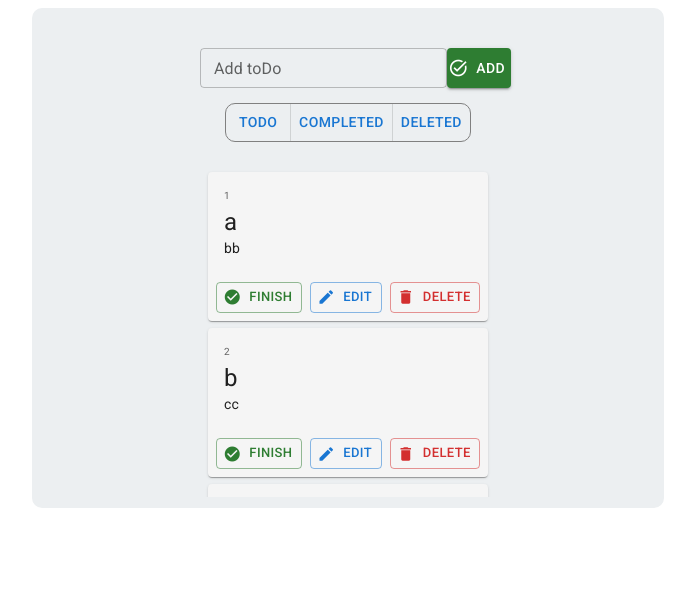
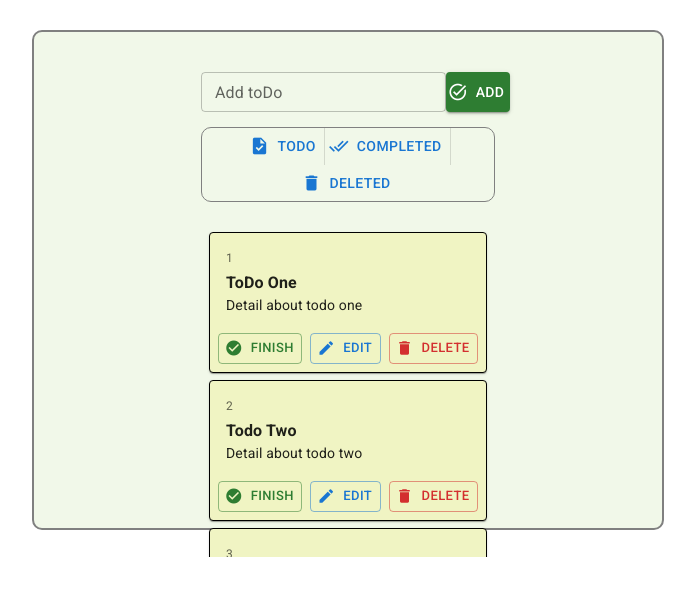
Before and after one commit to keyvanvafaee/test, a React (Create React App) app: page / in a window 1280 px wide. Shown: the top 596 px of the page, without its empty margins (292-987 px from the left). Built offline with nearby package versions, Linux system fonts and the light colour scheme.

Commit message:
Better Style

```diff
--- a/package.json
+++ b/package.json
@@ -1,7 +1,7 @@
 {
   "name": "learnreact",
   "version": "0.1.0",
-  "homepage": "https://keyvanvafaee.github.io/myapp",
+  "homepage": "https://keyvanvafaee.github.io/test",
   "private": true,
   "dependencies": {
     "@emotion/react": "^11.10.6",
@@ -19,9 +19,9 @@
     "react-router-dom": "^6.9.0",
     "react-scripts": "^2.1.3",
     "react-toastify": "^9.0.3",
+    "react-transition-group": "^4.4.5",
     "web-vitals": "^2.1.4"
   },
-
   "scripts": {
     "predeploy": "npm run build",
     "deploy": "gh-pages -d build",
--- a/public/index.html
+++ b/public/index.html
@@ -31,7 +31,7 @@
   </head>
   <body>
     <noscript>You need to enable JavaScript to run this app.</noscript>
-    <div id="root"></div>
+    <div id="root" ></div>
     <!--
       This HTML file is a template.
       If you open it directly in the browser, you will see an empty page.
--- a/src/AppComponents/App.js
+++ b/src/AppComponents/App.js
@@ -3,7 +3,7 @@
 //----------------------------------            --- React BIF Components ---
 import React, {useEffect, useReducer, useState} from "react";
 //----------------------------------            --- React External Components ---
-import {Box, Grid, Pagination, PaginationItem} from "@mui/material";
+import {Box, Button, Fade, Grid, Grow, Icon, Pagination, PaginationItem, Slide, Zoom} from "@mui/material";
 import ArrowBackIcon from '@mui/icons-material/ArrowBack';
 import ArrowForwardIcon from '@mui/icons-material/ArrowForward';
 //----------------------------------            --- MY React Components ---
@@ -14,6 +14,8 @@ import AppContext from "../Contexts/AppContext";
 import appReducer from "../Reducers/AppReducer";
 import ToDo from "./ToDo";
 import TodoState from "./TodoState";
+
+
 //----------------------------------
 
 
@@ -29,9 +31,9 @@ function App()
         showType : "todo",
         badges : {completed : 0 , deleted : 0},
         todoCounter : 3,
-        cards : [   {number : 1 , name : "a" , detail:"bb"  , status : "todo" , id : Math.random() , timestamp : new Date().getTime() },
-                    {number : 2 , name : "b" , detail:"cc"  , status : "todo" , id : Math.random() , timestamp : new Date().getTime() },
-                    {number : 3 , name : "c" , detail:"dd"  , status : "todo" , id : Math.random() , timestamp : new Date().getTime() },
+        cards : [   {number : 1 , name : "ToDo One"   , detail:"Detail about todo one"    , status : "todo" , id : Math.random() , timestamp : new Date().getTime() },
+                    {number : 2 , name : "Todo Two"   , detail:"Detail about todo two"    , status : "todo" , id : Math.random() , timestamp : new Date().getTime() },
+                    {number : 3 , name : "Todo Three" , detail:"Detail about todo three"  , status : "todo" , id : Math.random() , timestamp : new Date().getTime() },
 
         ]});
 
@@ -40,8 +42,13 @@ function App()
 
 
 
+
+
     return(
-        <Grid container xs={12} sm={9} md={6} sx={{  alignContent : "start",  backgroundColor : "#eceff1" , height: "500px" , borderRadius : "10px" , margin : "0 auto"}}  >
+        <Grid container xs={12} sm={9} md={6} sx={{ bgcolor: "#f1f8e9\n" ,  alignContent : "start",  border : "2px solid gray"   , height: "500px" , borderRadius : "10px" , margin : "30px auto"}}  >
+
+
+
             <Grid container  xs={12} sm={9} md={6} margin="30px auto"  padding="10px" >
                     <AppContext.Provider value={{state  , dispatch}}>
                         <AddToDo />
@@ -52,14 +59,26 @@ function App()
                         </Box>
 
 
-                        <Grid  overflow="auto"   Content="center" container maxHeight="340px"    padding={1} >
-                        {
-                            cardsLength(state.showType).length ?
-                                        state.cards.map( (card) =>  (  <ToDo  keys={card.id} showType={state.showType}  status={card.status} number = {card.number} name={card.name} detail ={card.detail} />  )) : <div style={{margin:"auto"}}> There is no todo</div>
-                        }
+                        <Zoom in={state.cards} style={{ transitionDelay: '500ms' }}>
+                                <Grid  overflow="auto"   Content="center" container maxHeight="340px"    padding={1} >
+                                    {
+                                        cardsLength(state.showType).length ?
+                                            state.cards.map( (card) =>  (
+
+                                                <ToDo  keys={card.id} showType={state.showType}  status={card.status} number = {card.number} name={card.name} detail ={card.detail} />  ))
+
+                                            : <div style={{margin:"auto"}}>
+
+                                                    There is no todo <br/>
+
+                                                </div>
+                                    }
+                                </Grid>
+
+                        </Zoom>
 
 
-                        </Grid>
+
                     </AppContext.Provider>
             </Grid>
         </Grid>
--- a/src/AppComponents/ToDo.js
+++ b/src/AppComponents/ToDo.js
@@ -26,16 +26,15 @@ function ToDo(props)
 
     const completeTodo = (event) => {
         const todoNumber = event.currentTarget.parentElement.parentElement.childNodes[0].childNodes[0].innerHTML;
-        console.log(todoNumber);
         const theCard = state.cards.filter((card)=> card.number == todoNumber);
-        console.log(theCard[0]);
+        // console.log(theCard[0]);
         dispatch({type : "completeTodo" , payload:theCard[0]});
     }
 
     const deleteTodo = (event) =>{
 
         const todoNumber = event.currentTarget.parentElement.parentElement.childNodes[0].childNodes[0].innerHTML;
-        console.log(todoNumber);
+
         const theCard = state.cards.filter((card)=> card.number == todoNumber);
 
         console.log(theCard);
@@ -71,23 +70,23 @@ function ToDo(props)
             {
 
                     ( props.showType === props.status ) ?
-                    <Card  sx={{  flex : "auto" , marginTop: "7px"  , backgroundColor: "#f5f5f5" , width :"100%"}} >
-                        <CardContent>
-                            <Typography sx={{fontSize : 10}} color="text.secondary" gutterBottom>
+                    <Card  sx={{ border :"1px solid black",  flex : "auto" , marginTop: "7px"  , backgroundColor: "#f0f4c3\n" , width :"100%" }} >
+                        <CardContent sx={{ height : "60px"}}>
+                            <Typography sx={{fontSize : 12}} color="text.secondary" gutterBottom>
                                 {props.number}
                             </Typography>
-                            <Typography variant="h5" component="div">
-                                {props.name}
+                            <Typography  component="div">
+                                <b> {props.name} </b>
                             </Typography>
                             <Typography variant="body2">
                                 {props.detail}
                                 <br />
 
                             </Typography>
-                        </CardContent>
+                        </CardContent >
                         {
                             props.status === "todo" &&
-                            <CardActions>
+                            <CardActions >
 
                                 <>
                                     <Button variant="outlined" size="small" color="success"
--- a/src/AppComponents/TodoState.js
+++ b/src/AppComponents/TodoState.js
@@ -4,7 +4,7 @@ import Button from '@mui/material/Button';
 import Tooltip from '@mui/material/Tooltip';
 import {useContext, useState} from "react";
 import AppContext from "../Contexts/AppContext";
-import {Badge, Divider} from "@mui/material";
+import {Badge, Divider, Icon} from "@mui/material";
 
 export default function TodoState() {
 
@@ -25,24 +25,25 @@ export default function TodoState() {
 
 
                     <Grid item>
-                        <Tooltip  title="Todo">
-                            <Button onClick={()=> dispatch({type : "showTodo" })} >ToDo </Button>
+                        <Tooltip  title="show remained todo">
+
+                            <Button  startIcon={<Icon>task</Icon>} onClick={()=> dispatch({type : "showTodo" })} >ToDo </Button>
                         </Tooltip>
 
                     </Grid>
                 <Divider orientation="vertical" flexItem/>
                 <Badge badgeContent={state.badges.completed} color="success"  max={3}>
                     <Grid item>
-                        <Tooltip  title="Completed">
-                            <Button onClick={()=> dispatch({type : "showCompleted"})}>Completed</Button>
+                        <Tooltip  title="show completed todo">
+                            <Button   startIcon={<Icon>done_all</Icon>} onClick={()=> dispatch({type : "showCompleted"})}>Completed</Button>
                         </Tooltip>
                     </Grid>
                 </Badge>
                 <Divider orientation="vertical" flexItem/>
                 <Badge badgeContent={state.badges.deleted} color="warning"  max={3}>
                     <Grid item>
-                        <Tooltip   title="Deleted">
-                            <Button onClick={()=> dispatch({type : "showDeleted" })}> Deleted</Button>
+                        <Tooltip   title="show deleted todo">
+                            <Button startIcon={<Icon>delete</Icon>} onClick={()=> dispatch({type : "showDeleted" })}> Deleted</Button>
                         </Tooltip>
                     </Grid>
                 </Badge>
```
Also changed, not shown: 1 other file (tests, documents, lock files or other folders).
